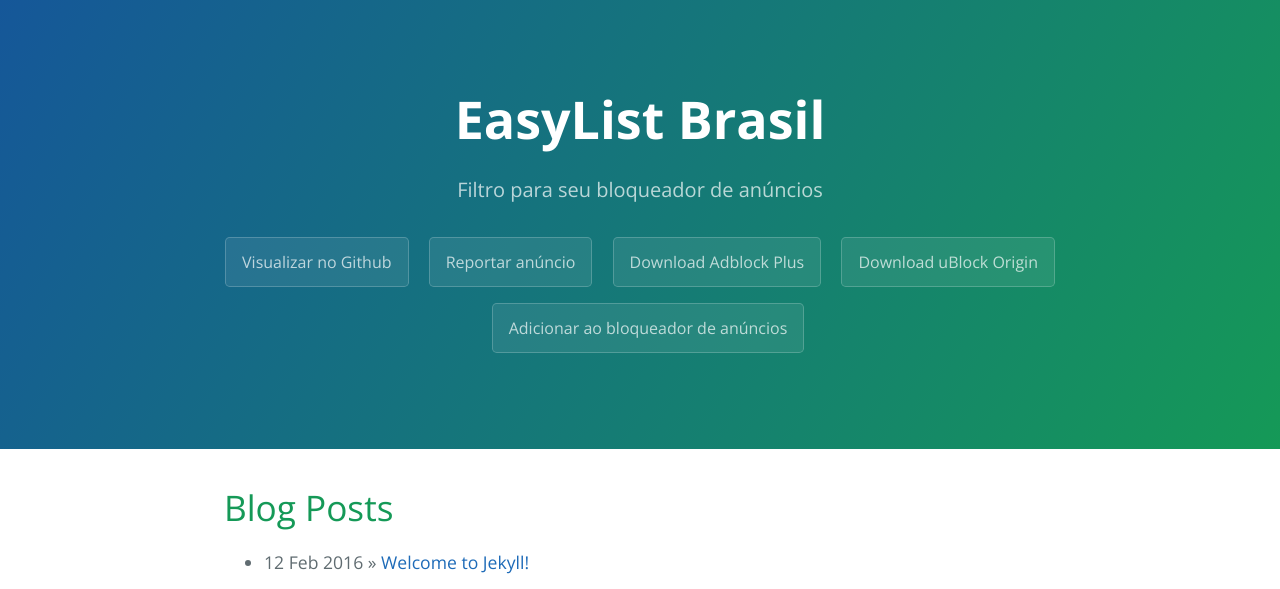
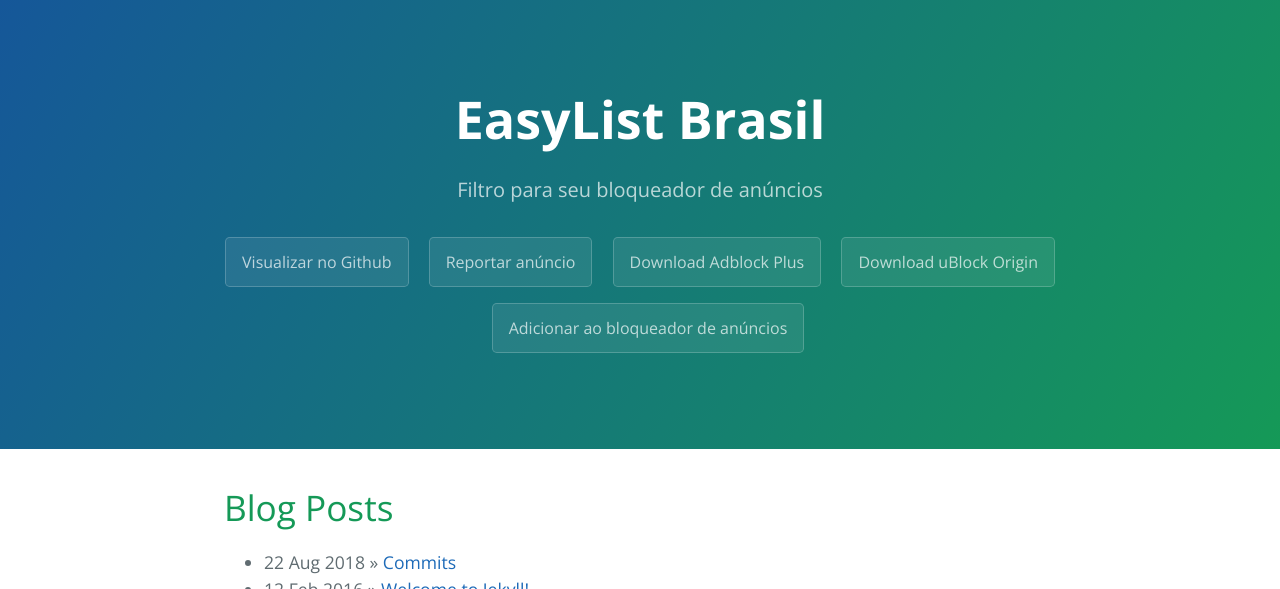
Before and after one commit to easylistbrasil/easylistbrasil.github.io, a Jekyll site: the page built from posts.html, in a window 1280 px wide, cut to the strip 0-589 px from the top of the page. Built offline with Jekyll 4.4.1, drawn with Linux system fonts in a browser that asks for light colours.

Commit message:
Update and rename 22-08-2018-commits.markdown to 2018-08-22-commits.markdown

```diff
--- a/_posts/22-08-2018-commits.markdown
+++ b/_posts/2018-08-22-commits.markdown
@@ -1,6 +1,6 @@
 ---
 layout: commits
 title:  "Commits"
-date:   2016-02-12 17:50:00
+date:   22-08-2018 00:45:00
 categories: main
 ---
```
